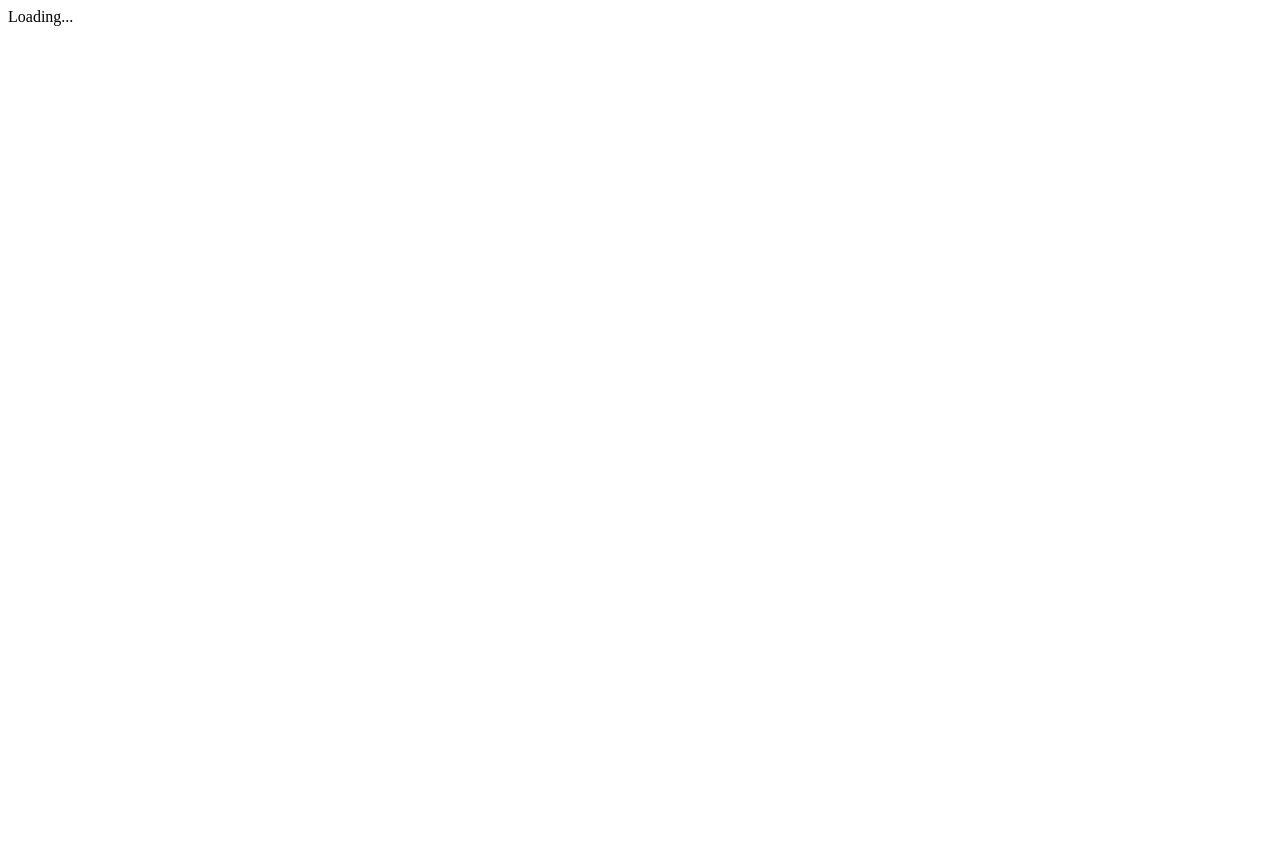
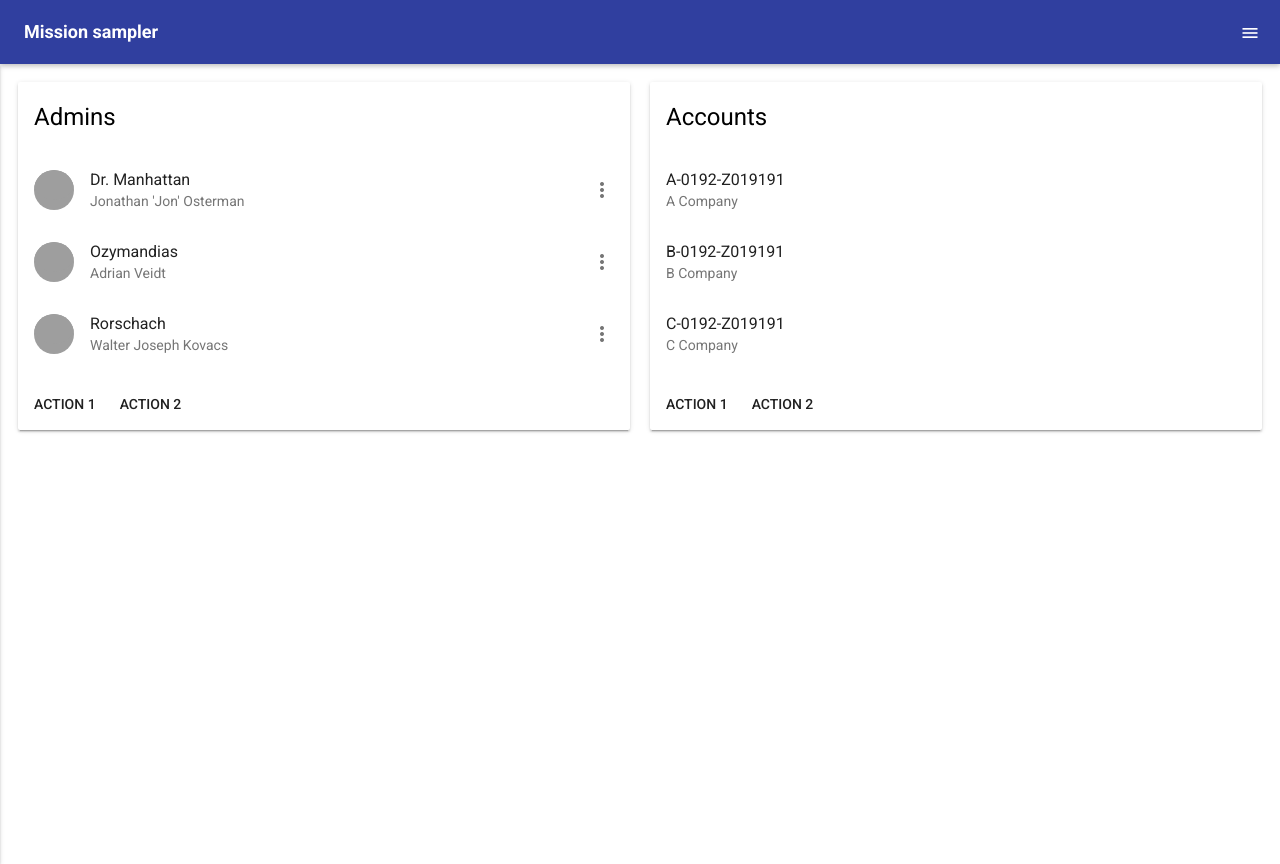
Before and after one commit to webcamp-ua/missionsampler, a website: page index.html in a window 1280 px wide. Before the commit the page ends 800 px from the top, so only its background shows below. Drawn offline with Linux system fonts and the light colour scheme; the site is published under a folder, as on GitHub Pages, so addresses that start at the root find nothing; grey boxes are pictures that could not be loaded.

Commit message:
relative path

```diff
--- a/index.html
+++ b/index.html
@@ -15,11 +15,11 @@
     <meta http-equiv="cleartype" content="on">
     <link href="https://fonts.googleapis.com/icon?family=Material+Icons" rel="stylesheet">
     <link href="https://fonts.googleapis.com/css?family=Roboto:300,400,500,700" rel="stylesheet">
-    <link rel="stylesheet" id="theme-link" href="/build/style.css">
+    <link rel="stylesheet" id="theme-link" href="build/style.css">
     <link rel="icon" href="/favicon.ico" type="image/x-icon"/>
   </head>
   <body>
     <div id="mission-sampler">Loading...</div>
-    <script src="/build/index.js"></script>
+    <script src="build/index.js"></script>
   </body>
 </html>
```
